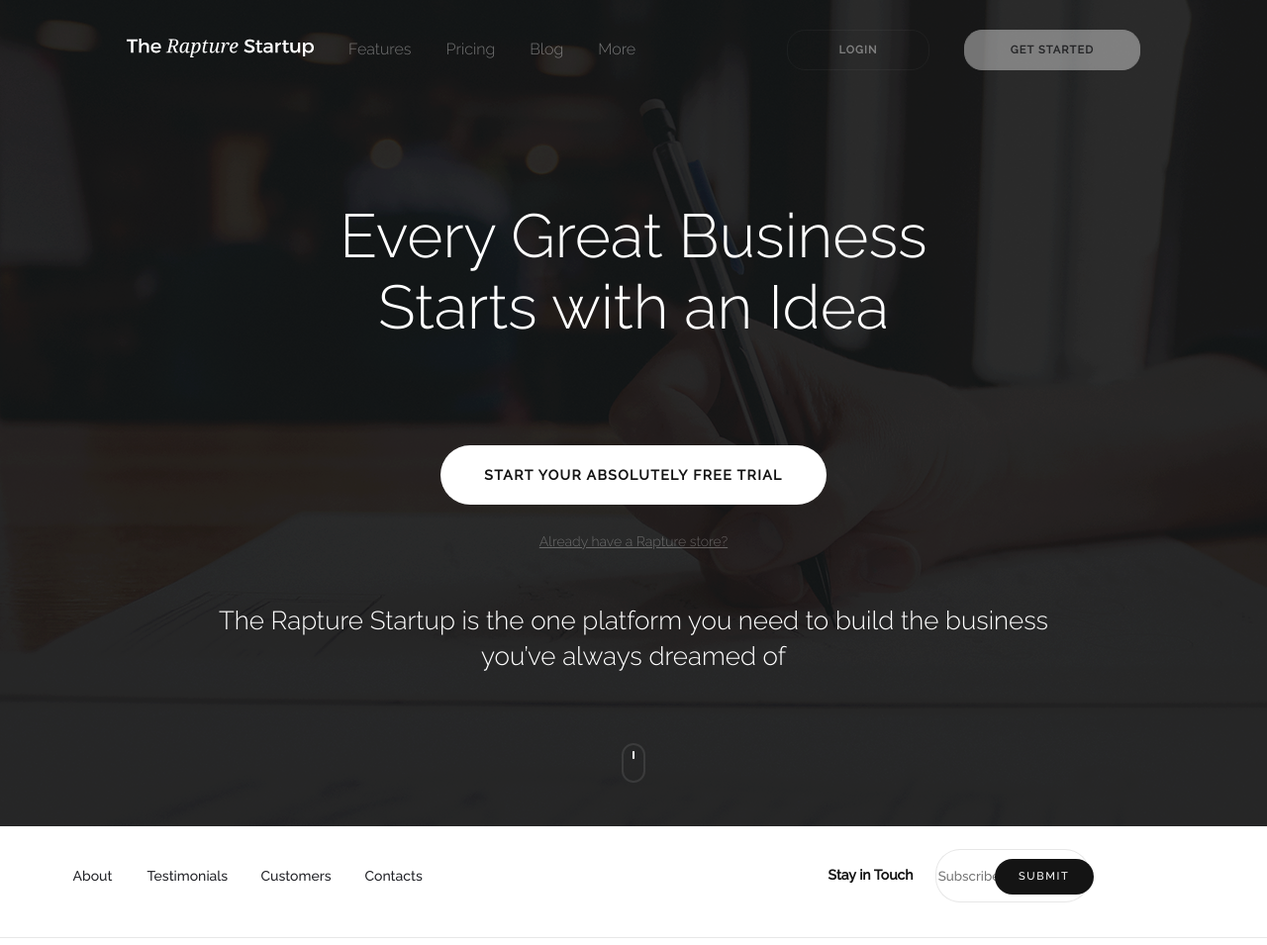
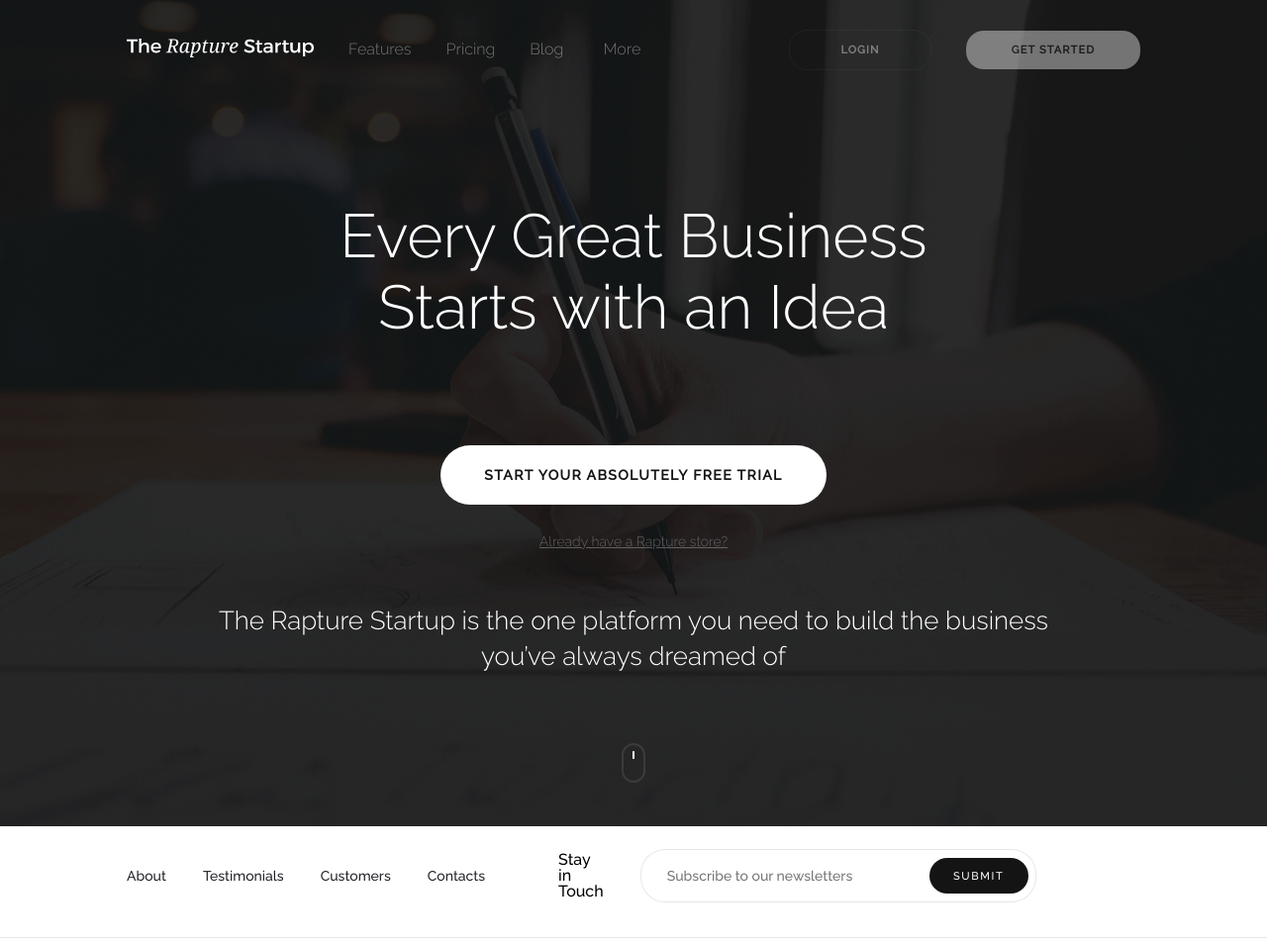
Before and after one commit to Quken/AntyAnn, a plain HTML site: page index.html in a window 1280 px wide. Shown: the top 955 px of the page at 99% size. Drawn offline with Linux system fonts and the light colour scheme.

Commit message:
Some changes

```diff
--- a/css/main.css
+++ b/css/main.css
@@ -2,31 +2,31 @@
   font-family: 'Raleway', sans-serif;
 }
 
+/* Header */
+
 .header-container {
   background-image: url("../img/header-bg.png");
+  background-position: center;
   background-repeat: no-repeat;
   background-color: #141414;
 }
 
-.header-menu {
+.header-menu ul {
+  display: grid;
+  grid-template-columns: repeat(5, 1fr) 2fr repeat(2, 1fr);
+  grid-template-rows: 100px;
+  grid-column-gap: 35px;
+  align-items: center;
   width: 80%;
   margin: 0 auto;
 }
 
-.header-menu ul {
-  display: grid;
-  grid-template-columns: repeat(5, 1fr) 3fr 1fr 1fr;
-  /* ? grid-template-columns: 215px 189px 62px 48px 32px 37px 418px 90px 130px 215px; */
-  grid-template-rows: 100px;
-  grid-column-gap: 35px;
-  align-items: center;
-}
-
 .header-menu ul li a {
+  opacity: 0.4;
+  color: #ffffff;
+  font-family: Raleway;
   font-size: 16px;
-  font-weight: 200;
-  color: #fff;
-  opacity: 0.4;
+  font-weight: 300;
   text-decoration: none;
 }
 
@@ -51,12 +51,13 @@
   letter-spacing: 1.1px;
   text-transform: uppercase;
   background-color: #fff;
-  border: 1px solid #fff;
   border-radius: 18px;
   padding: 14px 23px;
   width: 130px;
   text-align: center;
 }
+
+/* Main banner */
 
 .header-main-text {
   display: grid;
@@ -112,18 +113,23 @@
   cursor: pointer;
 }
 
+/* Sub menu */
+
 .sub-menu {
   height: 100px;
   background-color: #fff;
+  width: 80%;
+  margin: 0 auto;
 }
 
 .sub-menu ul {
   display: grid;
-  grid-template-columns: 40px 80px 70px 58px 340px 370px;
+  grid-template-columns: repeat(4, 1fr) 2fr 0.5fr 1fr 1fr;
   grid-template-rows: 100px;
-  grid-column-gap: 35px;
-  justify-content: center;
+  grid-column-gap: 37px;
   align-items: center;
+  width: 100%;
+  margin: 0 auto;
 }
 
 .sub-menu ul li a {
@@ -142,7 +148,6 @@
   font-family: Raleway;
   font-size: 14px;
   font-weight: bold;
-  padding-right: 18px;
 }
 
 .main-divider {
@@ -150,6 +155,12 @@
 }
 
 .sub-menu-email {
+  padding-left: 26px;
+  color: #141414;
+  font-family: Raleway;
+  font-size: 14px;
+  font-weight: 500;
+  width: 370px;
   height: 50px;
   border-radius: 25px;
   border: 1px solid  rgba(20, 20, 20, 0.1);
@@ -168,7 +179,7 @@
   border: none;
   border-radius: 18px;
   position: relative;
-  right: 100px;
+  right: 145px;
 }
 
 .iphone-features h2 {
@@ -194,9 +205,11 @@
 
 .iphone-features .column {
   display: grid;
-  grid-template-columns: 400px 465px;
+  grid-template-columns: repeat(2, 1fr);
   grid-template-rows: 275px;
   grid-column-gap: 100px;
+  width: 80%;
+  margin: 0 auto;
 }
 
 .iphone-features .column h3 {
--- a/index.html
+++ b/index.html
@@ -34,26 +34,21 @@
         </section>
       </div>
     </header>
+
     <main>
-      <section>
-        <div class="sub-menu">
-          <nav class="sub-menu-nav">
+      <nav class="sub-menu">
         <ul>
           <li><a href="#">About</a></li>
           <li><a href="#">Testimonials</a></li>
           <li><a href="#">Customers</a></li>
           <li><a href="#">Contacts</a></li>
           <li></li>
-              <li>
           <label for="email">Stay in Touch</label>
           <input type="email" placeholder="Subscribe to our newsletters" class="sub-menu-email">
           <button type="submit" class="sub-menu-submit">Submit</button>
-              </li>
         </ul>
       </nav>
-        </div>
       <img src="img/divider.png" alt="divider" class="main-divider">
-      </section>
 
       <section>
         <div class="iphone-features">
```
Lines whose indentation alone changed are shown as unchanged.
